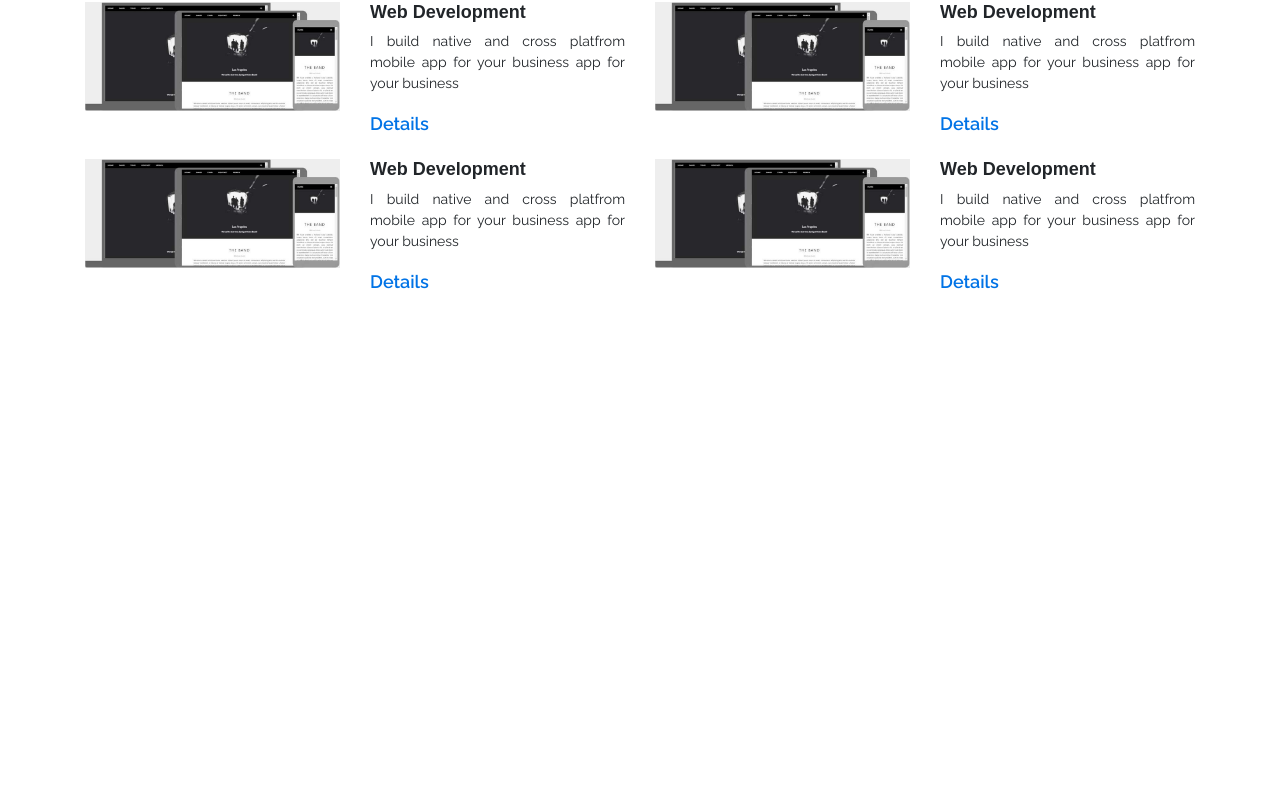
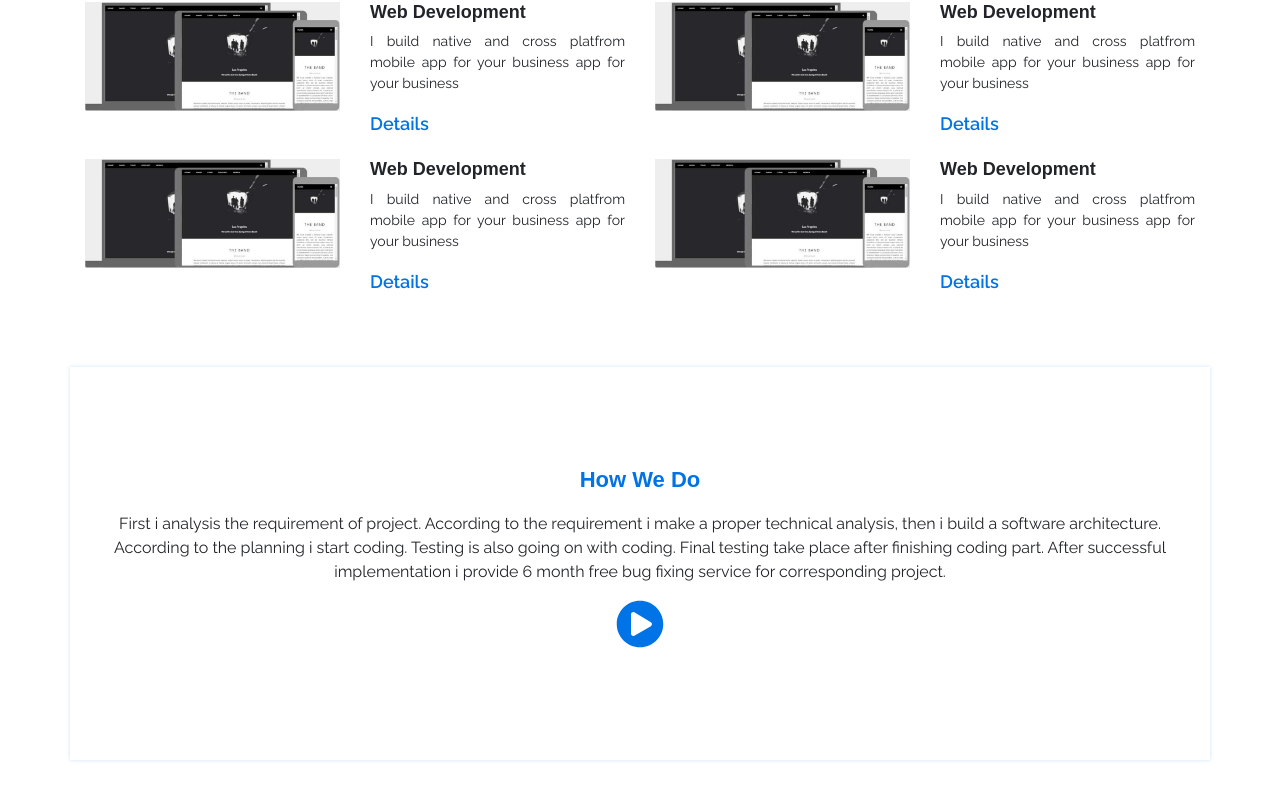
Before and after one commit to Bahlul19/project-with-react, a React (Create React App) app: page / in a window 1280 px wide. Shown: the part 2784-3584 px from the top of the page. Before the commit the page ends 3101 px from the top, so only its background shows below. Built offline with nearby package versions, Linux system fonts and the light colour scheme.

Commit message:
Completed with video compent and setup the vide into the homepage

```diff
--- a/package.json
+++ b/package.json
@@ -17,6 +17,7 @@
     "react-scripts": "^4.0.3",
     "react-visibility-sensor": "^5.1.1",
     "recharts": "^2.0.9",
+    "video-react": "^0.14.1",
     "web-vitals": "^1.0.1"
   },
   "scripts": {
--- a/src/App.js
+++ b/src/App.js
@@ -11,7 +11,10 @@ import Analysis from './components/Analysis/Analysis';
 import Summary from './components/Summary/Summary';
 
 import RecentProjects from './components/RecentProject/RecentProjects';
+
 import Courses from './components/Courses/Courses';
+
+import VideoComponent from './components/Video/VideoComponent';
 
 function App() {
   return (
@@ -24,6 +27,7 @@ function App() {
       <Summary />
       <RecentProjects />
       <Courses />
+      <VideoComponent />
 
     </div>
 
--- a/src/asset/css/custom.css
+++ b/src/asset/css/custom.css
@@ -247,3 +247,28 @@
     text-decoration: none;
     color: #0073E6!important;
 }
+
+.videoCard{
+    box-shadow: 0 0 4px 0 rgba(0, 115, 230, 0.2);
+    padding: 6rem 3rem 6rem 3rem;
+    background-color: #ffffff;
+    margin: 50px auto;
+}
+
+.playButton{
+    font-size: 48px;
+    cursor: pointer;
+}
+
+.videoTitle{
+    font-family: 'Montserreat', sans-serif;
+    font-size: 22px;
+    font-weight: 600;
+    color: #0073E6!important;
+}
+
+.videoDescription{
+    font-family: 'Raleway', sans-serif;
+    font-size: 16px;
+    font-weight: 400;
+}
--- /dev/null
+++ b/src/components/Video/VideoComponent.js
@@ -0,0 +1,64 @@
+import React, {Component, Fragment} from 'react';
+import { Container, Row, Col,Modal,Button } from 'react-bootstrap';
+import {FontAwesomeIcon} from '@fortawesome/react-fontawesome';
+import {faPlayCircle} from '@fortawesome/free-solid-svg-icons';
+import 'video-react/dist/video-react.css';
+import { Player, BigPlayButton } from 'video-react';
+
+class VideoComponent extends Component {
+
+    constructor(){
+        super();
+        this.state = {
+            show:false
+        }
+    }
+
+    modalClose=()=>this.setState({show: false})
+    modalOpen=()=>this.setState({show: true})
+
+    render(){
+        return (
+            <Fragment>
+
+                <Container className="text-center">
+
+                    <Row>
+
+                        <Col lg={12} md={12} sm={12} className="videoCard">
+                            <div>
+                                <p className="videoTitle">How We Do</p>
+                                <p className="videoDescription">First i analysis the requirement of project. According to the requirement i make a proper technical analysis, then i build a software architecture. According to the planning i start coding. Testing is also going on with coding. Final testing take place after finishing coding part. After successful implementation i provide 6 month free bug fixing service for corresponding project.</p>
+                                <p><FontAwesomeIcon onClick={this.modalOpen} className="iconBullet playButton" icon={faPlayCircle} /></p>
+                            </div>
+                        </Col>
+
+                    </Row>
+
+                </Container>
+
+                <Modal size="lg" show={this.state.show} onHide={this.modalClose}>
+
+                <Modal.Header closeButton>
+                <Modal.Title>Modal heading</Modal.Title>
+                </Modal.Header>
+                <Modal.Body>
+
+                    <Player>
+                        <source src="https://www.youtube.com/watch?v=JnX7Oc8LqD8" />
+                        <BigPlayButton position="center" />
+                    </Player>
+
+                </Modal.Body>
+                <Modal.Footer>
+                <Button variant="primary" onClick={this.modalClose}>Close</Button>
+                </Modal.Footer>
+
+                </Modal>
+
+            </Fragment>
+        );
+    }
+}
+
+export default VideoComponent;
```
Also changed, not shown: 1 other file (tests, documents, lock files or other folders).
